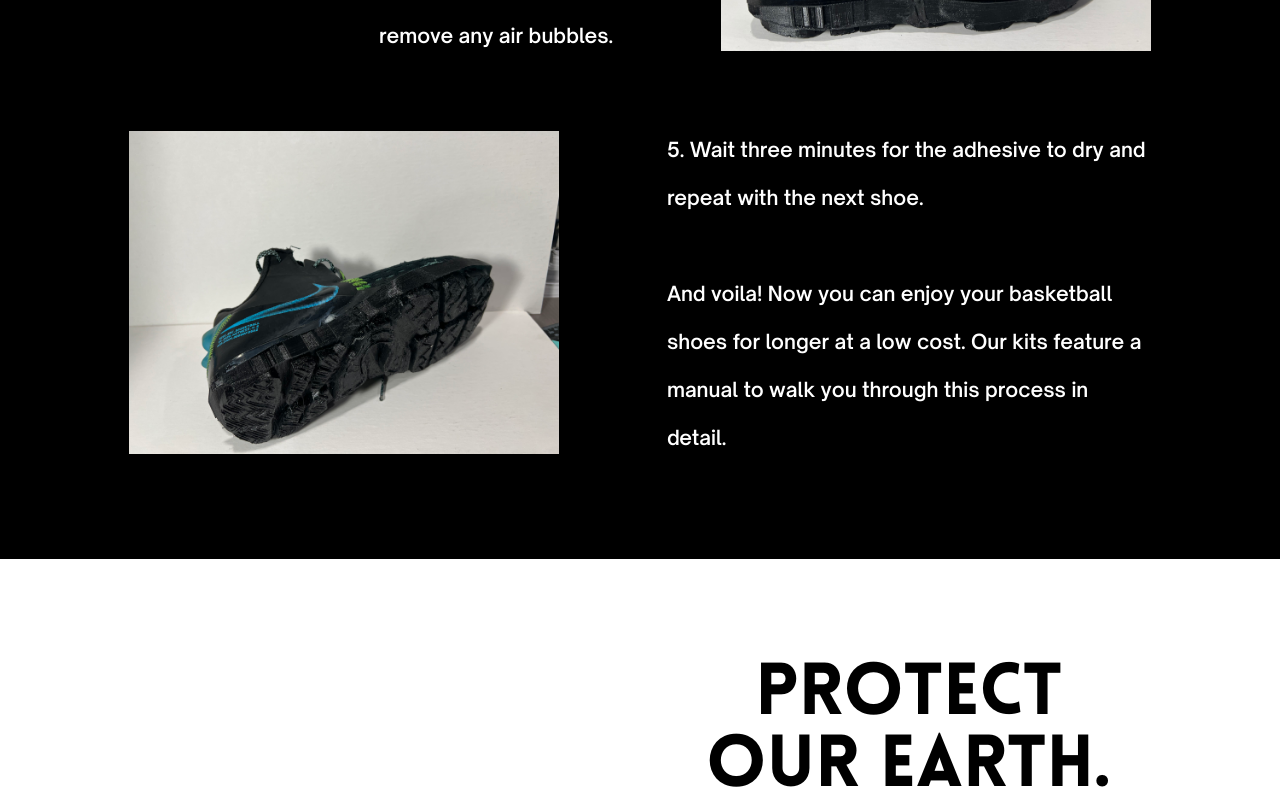
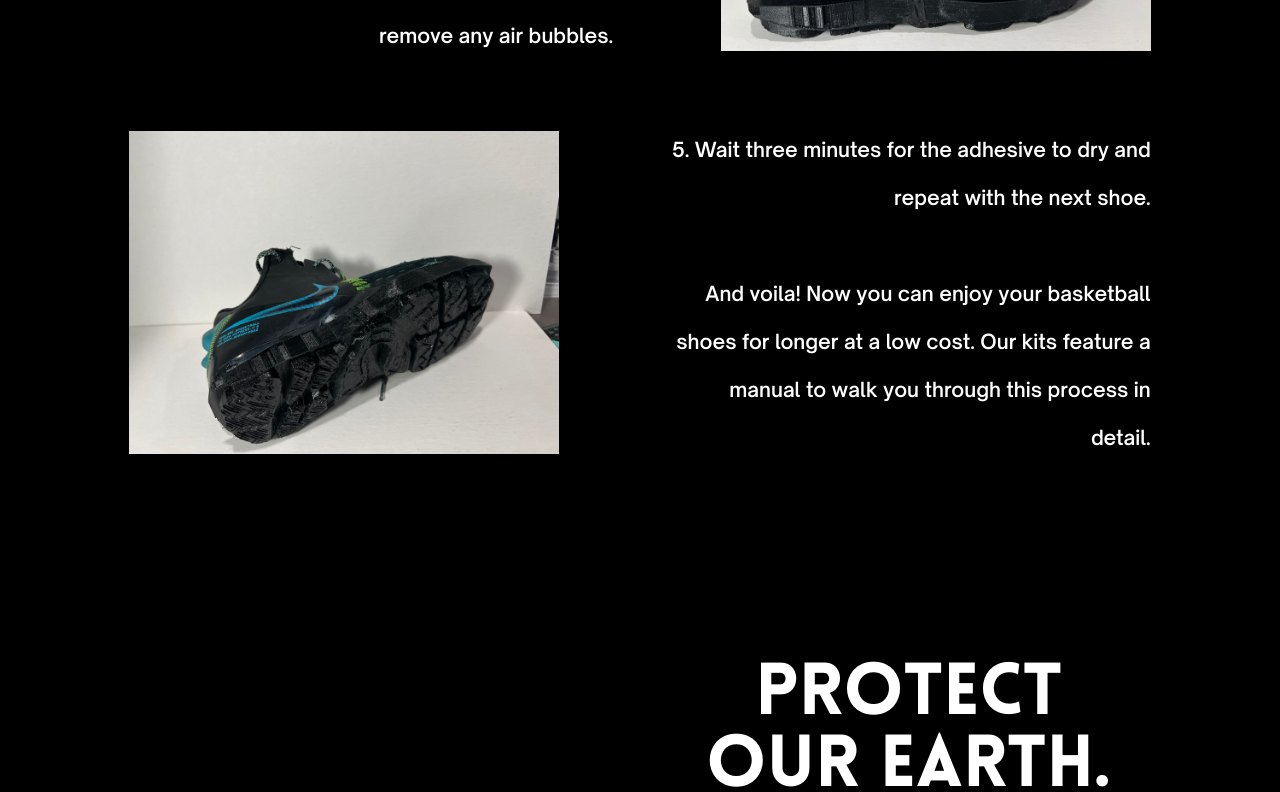
Before and after one commit to uSoleOnline/usole-app, a Next.js app: page / in a window 1280 px wide. Shown: the part 3880-4672 px from the top of the page. Built offline with nearby package versions, Linux system fonts and the light colour scheme.

Commit message:
Final updates!

```diff
--- a/src/pages/index.jsx
+++ b/src/pages/index.jsx
@@ -73,12 +73,12 @@ function Home() {
                 </Description>
             </Section>
             <Section orient='right' img='/product/product002.jpg' background='#000000' newstyle={newstyle}>
-                <Description style={{textAlign: 'left'}}>
+                <Description style={{textAlign: 'right'}}>
                     5. Wait three minutes for the adhesive to dry and repeat with the next shoe.<br/><br/>
                     And voila! Now you can enjoy your basketball shoes for longer at a low cost. Our kits feature a manual to walk you through this process in detail.
                 </Description>
             </Section>
-            <Section orient='right' img='/product/kit003.jpg'>
+            <Section orient='right' img='/product/kit003.jpg' background='#000000'>
                 <Header style={{marginTop: '50px'}}>Protect<br/>our earth.</Header>
                 <Description>
                     All outsoles are 3D printed with bio-TPU, a biodegradable and sustainable filament that ensures minimal carbon footprint and an eco-friendly manufacturing process.
```
